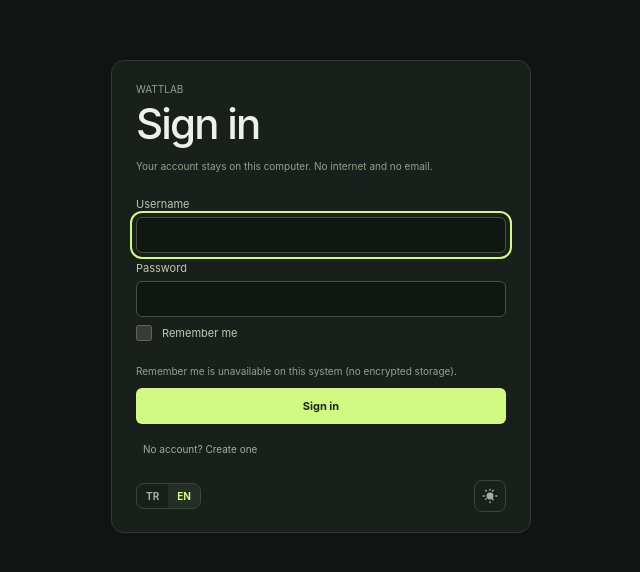
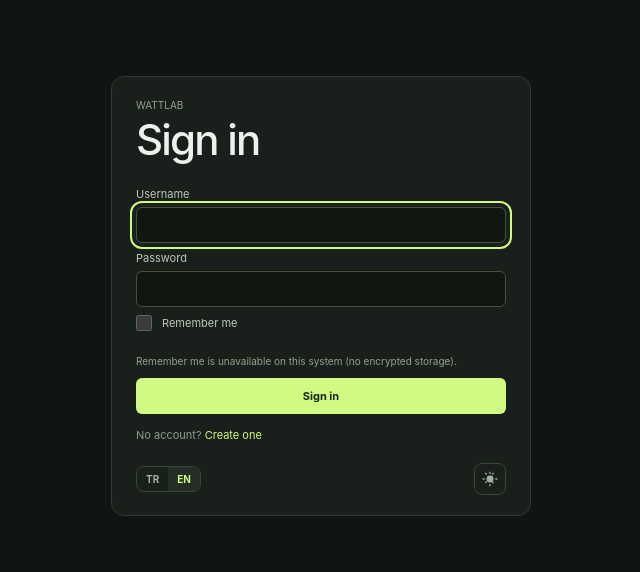
Before and after one commit to mertknylmz/wattlab, a React (Vite) app in the folder wattlab-ui/: page / in a window 1280 px wide. Shown: the part 104-676 px from the top of the page, without its empty margins (319-959 px from the left). Built offline with nearby package versions, Linux system fonts and the light colour scheme; no server answers.

Commit message:
Refine login copy and account navigation layout

```diff
--- a/wattlab-ui/src/i18n/messages.ts
+++ b/wattlab-ui/src/i18n/messages.ts
@@ -44,8 +44,9 @@ const tr = {
   welcomeBack: 'Tekrar hoş geldin, {username}',
   useDifferentAccount: 'Başka bir hesapla giriş yap',
   rememberUnavailable: 'Beni hatırla bu sistemde kullanılamıyor (şifreli depolama yok).',
-  goRegister: 'Hesabın yok mu? Kayıt ol',
-  goLogin: 'Hesabın var mı? Giriş yap',
+  noAccount: 'Hesabın yok mu?',
+  createOne: 'Kayıt ol',
+  haveAccount: 'Hesabın var mı?',
   passwordsMismatch: 'Şifreler eşleşmiyor.',
   apiUnreachable: 'Yerel API’ye ulaşılamadı.',
   errInvalidUsername: 'Kullanıcı adı 3–32 karakter olmalı (a-z, 0-9, _ . -).',
@@ -312,8 +313,9 @@ const en: { [K in keyof typeof tr]: string } = {
   welcomeBack: 'Welcome back, {username}',
   useDifferentAccount: 'Use a different account',
   rememberUnavailable: 'Remember me is unavailable on this system (no encrypted storage).',
-  goRegister: 'No account? Create one',
-  goLogin: 'Already have an account? Sign in',
+  noAccount: 'No account?',
+  createOne: 'Create one',
+  haveAccount: 'Already have an account?',
   passwordsMismatch: 'Passwords do not match.',
   apiUnreachable: 'Could not reach the local API.',
   errInvalidUsername: 'Username must be 3–32 characters (a-z, 0-9, _ . -).',
--- a/wattlab-ui/src/pages/AuthPage.tsx
+++ b/wattlab-ui/src/pages/AuthPage.tsx
@@ -56,7 +56,7 @@ export function AuthPage({ client, rememberAvailable, onSignedIn }: Props) {
         <h1 className={passwordOnly ? 'auth-greeting' : undefined}>
           {passwordOnly ? t('welcomeBack', { username: rememberedUsername }) : mode === 'login' ? t('login') : t('register')}
         </h1>
-        <p className="subtitle">{t('authSubtitle')}</p>
+        {mode === 'register' ? <p className="subtitle">{t('authSubtitle')}</p> : null}
         <form className="auth-form" onSubmit={(event) => void submit(event)}>
           {!passwordOnly ? (
             <label>
@@ -72,22 +72,6 @@ export function AuthPage({ client, rememberAvailable, onSignedIn }: Props) {
                 maxLength={32}
               />
             </label>
-          ) : null}
-          {passwordOnly ? (
-            <button
-              type="button"
-              className="text-button switch-account"
-              onClick={() => {
-                writeRememberedUsername(null);
-                setRememberedUsername(null);
-                setUsername('');
-                setPassword('');
-                setRepeat('');
-                setError(null);
-              }}
-            >
-              {t('useDifferentAccount')}
-            </button>
           ) : null}
           <label>
             {t('password')}
@@ -138,9 +122,27 @@ export function AuthPage({ client, rememberAvailable, onSignedIn }: Props) {
             {mode === 'login' ? t('login') : t('register')}
           </button>
         </form>
+        {passwordOnly ? (
           <button
             type="button"
-          className="text-button"
+            className="text-button auth-link switch-account"
+            onClick={() => {
+              writeRememberedUsername(null);
+              setRememberedUsername(null);
+              setUsername('');
+              setPassword('');
+              setRepeat('');
+              setError(null);
+            }}
+          >
+            {t('useDifferentAccount')}
+          </button>
+        ) : null}
+        <p className="auth-navigation">
+          <span>{mode === 'login' ? t('noAccount') : t('haveAccount')}</span>{' '}
+          <button
+            type="button"
+            className="text-button auth-link"
             onClick={() => {
               setMode(mode === 'login' ? 'register' : 'login');
               setUsername(mode === 'login' ? '' : rememberedUsername ?? '');
@@ -149,8 +151,9 @@ export function AuthPage({ client, rememberAvailable, onSignedIn }: Props) {
               setError(null);
             }}
           >
-          {mode === 'login' ? t('goRegister') : t('goLogin')}
+            {mode === 'login' ? t('createOne') : t('login')}
           </button>
+        </p>
         <AppearanceBar />
       </div>
     </div>
```
Also changed, not shown: wattlab-ui/src/styles.css, 3 other files (tests, documents, lock files or other folders). Lines whose indentation alone changed are shown as unchanged.
